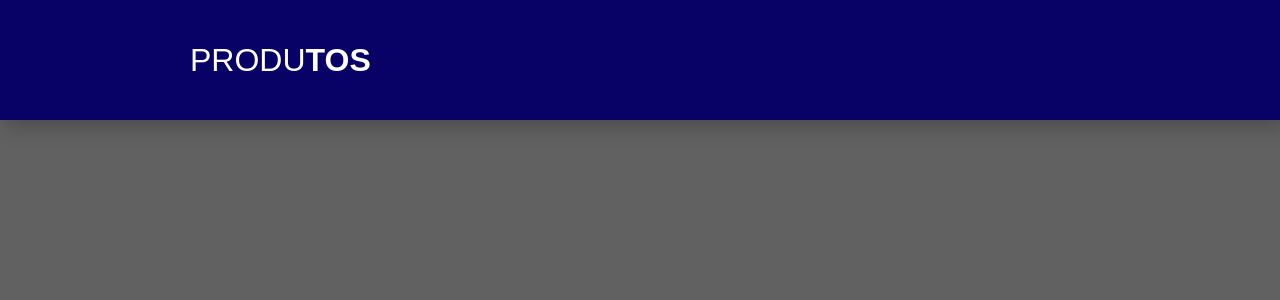
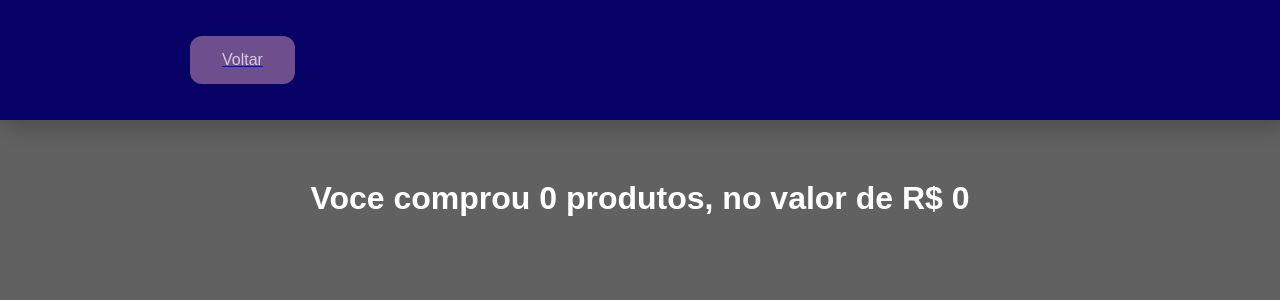
Before and after one commit to vinigdsc/simple_store, a Next.js app: page /buy in a window 1280 px wide. Shown: the top 300 px of the page. Built offline with nearby package versions, Linux system fonts and the light colour scheme.

Commit message:
parte funcional completa

```diff
--- a/src/pages/buy.tsx
+++ b/src/pages/buy.tsx
@@ -1,20 +1,44 @@
-import React from "react";
+import React, { useContext } from "react";
 import Logo from "@/components/Logo";
+import { CartContext } from "../../contexts/CartContext";
+import Cards from "@/components/Cards";
+import Link from "next/link";
 
 const Buy = () => {
+  const { cart }: any = useContext(CartContext);
+  const totalPrice = cart.reduce(
+    (acc: number, current: any) => acc + current.price,
+    0
+  );
+
   return (
     <>
       <header>
         <nav>
-          <Logo />
+          <Link href="/">
+            <button>Voltar</button>
+          </Link>
           <div className="nav-bar-actions">
-            <div className="nav-bar-total">
-              <span className="nav-bar-total-quantity"></span>
-              <span className="nav-bar-total-price"></span>
-            </div>
+            <div className="nav-bar-total"></div>
           </div>
         </nav>
       </header>
+      <h1 className="main-section">
+        Voce comprou {cart.length} produtos, no valor de R$ {totalPrice}
+      </h1>
+      <main>
+        <section className="products-section">
+          {cart.map((cart: any, index: number) => (
+            <div className="card">
+              <img className="card-logo" src={cart.url} alt="" />
+              <h1 className="card-title">
+                {cart.name} <br /> R$ {cart.price}
+              </h1>
+              <div></div>
+            </div>
+          ))}
+        </section>
+      </main>
     </>
   );
 };
--- a/src/styles/globals.css
+++ b/src/styles/globals.css
@@ -32,6 +32,12 @@ nav {
   justify-content: space-between;
 }
 
+.main-section {
+  margin-top: 180px;
+  display: flex;
+  align-items: center;
+  justify-content: center;
+}
 button {
   border: none;
   height: 3rem;
```
